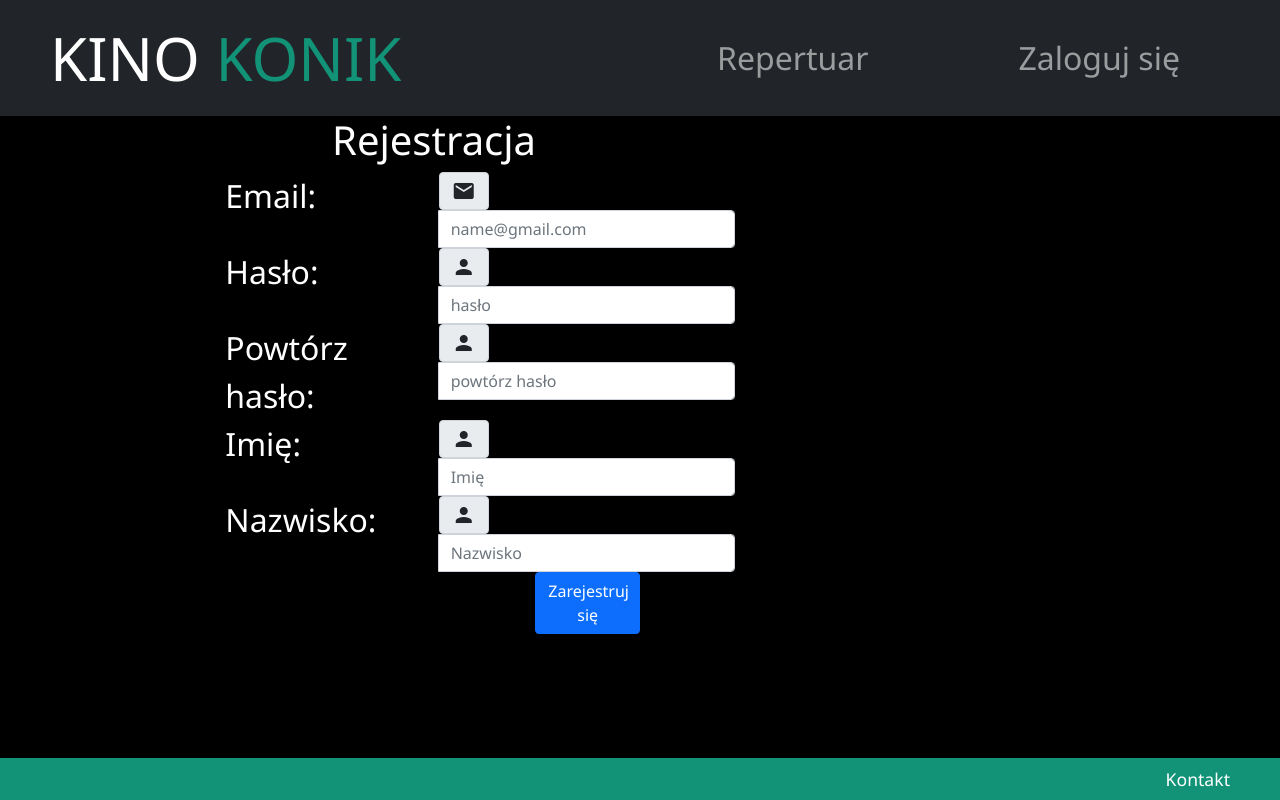
After one commit to Krystian120413/cinema_web, a PHP site: page /XE/registerPanel.php in a window 1280 px wide. The commit adds this page. Run offline with PHP 8.4, Linux system fonts and the light colour scheme.

Commit message:
register

```diff
--- /dev/null
+++ b/registerPanel.php
@@ -0,0 +1,123 @@
+<!DOCTYPE html>
+<html lang="pl">
+<head>
+    <meta charset="UTF-8">
+    <meta name="viewport" content="width=device-width, initial-scale=1.0">
+    <title>KONIK</title>
+    <link href="https://cdn.jsdelivr.net/npm/bootstrap@5.0.0-beta3/dist/css/bootstrap.min.css" rel="stylesheet" integrity="sha384-eOJMYsd53ii+scO/bJGFsiCZc+5NDVN2yr8+0RDqr0Ql0h+rP48ckxlpbzKgwra6" crossorigin="anonymous">
+    <link rel="stylesheet" type="text/css" href="style.css" />
+    <link rel="stylesheet" href="https://use.fontawesome.com/releases/v5.7.0/css/all.css" integrity="sha384-lZN37f5QGtY3VHgisS14W3ExzMWZxybE1SJSEsQp9S+oqd12jhcu+A56Ebc1zFSJ" crossorigin="anonymous">
+    <link href="https://fonts.googleapis.com/icon?family=Material+Icons" rel="stylesheet">
+</head>
+<body>
+    <header>
+        <nav class="navbar navbar-dark bg-dark navbar-expand-lg">
+            <a class="navbar-brand" href="index.php">
+                <div class="d-inline-block align-bottom baner">KINO <span class="title">KONIK</span></div>
+            </a>
+            <buttton class="navbar-toggler" type="button" data-bs-toggle="collapse" data-bs-target="#hambmenu" aria-controls="hambmenu" aria-expanded="false" aria-label="Navigation button">
+                <span class="navbar-toggler-icon"></span>
+            </buttton>
+            <div class="collapse navbar-collapse justify-content-end" id="hambmenu">
+                <div class="navbar-nav">
+                    <hr/>
+                    <a class="nav-link login" href="repertuar.php">Repertuar</a>
+                    <hr/>
+                    <a class="nav-link login" id="login">Zaloguj się</a>
+                </div>
+            </div>
+        </nav>
+    </header>
+<div class="container-fluid">
+    <div class="row">
+        <div id="loginPanel" class="col-md-12">
+            <!--Form added in javascript-->
+        </div>
+    </div>
+    <div class="row">
+        <h1 class="offset-md-3 col-md-3">Rejestracja</h1>
+    </div>
+    <form method="post">
+        <div class="form-group row">
+            <label for="email" class="offset-md-2 col-md-2">Email:</label>
+            <span class="col-md-3">
+                <div class="input-group">
+                    <div class="input-group-prepend">
+                        <span class="input-group-text">
+                            <i class="material-icons">mail</i>
+                        </span>
+                    </div>
+                    <input type="email" name="email" class="form-control registerInput" placeholder="name@gmail.com" maxlength=70 required>
+                </div>
+            </span>
+         </div>
+
+         <div class="form-group row">
+            <label for="password" class="offset-md-2 col-md-2">Hasło:</label>
+            <span class="col-md-3">
+                <div class="input-group">
+                    <div class="input-group-prepend">
+                        <span class="input-group-text">
+                            <i class="material-icons">person</i>
+                        </span>
+                    </div>
+                    <input type="password" name="password" class="form-control registerInput" placeholder="hasło" maxlength=32 required>
+                </div>
+            </span>
+         </div>
+
+         <div class="form-group row">
+            <label for="passwordTwo" class="offset-md-2 col-md-2">Powtórz hasło:</label>
+            <span class="col-md-3">
+                <div class="input-group">
+                    <div class="input-group-prepend">
+                        <span class="input-group-text">
+                            <i class="material-icons">person</i>
+                        </span>
+                    </div>
+                    <input type="password" name="passwordTwo" class="form-control registerInput" placeholder="powtórz hasło" maxlength=32 required>
+                </div>
+            </span>
+         </div>
+
+         <div class="form-group row">
+            <label for="name" class="offset-md-2 col-md-2">Imię:</label>
+            <span class="col-md-3">
+                <div class="input-group">
+                    <div class="input-group-prepend">
+                        <span class="input-group-text">
+                            <i class="material-icons">person</i>
+                        </span>
+                    </div>
+                    <input type="text" name="name" class="form-control registerInput" placeholder="Imię" maxlength=70 required>
+                </div>
+            </span>
+         </div>
+
+         <div class="form-group row">
+            <label for="surname" class="offset-md-2 col-md-2">Nazwisko:</label>
+            <span class="col-md-3">
+                <div class="input-group">
+                    <div class="input-group-prepend">
+                        <span class="input-group-text">
+                            <i class="material-icons">person</i>
+                        </span>
+                    </div>
+                    <input type="text" name="surname" class="form-control registerInput" placeholder="Nazwisko" maxlength=70 required>
+                </div>
+            </span>
+         </div>
+
+         <button class="btn btn-primary offset-md-5 col-md-1" type="submit">Zarejestruj się</button>
+    </form>
+    <div class="row">
+        <footer class="col-md-12 navbar fixed-bottom justify-content-end">
+            <a href="#">
+                Kontakt
+            </a>
+        </footer>
+    </div>
+</div>
+    <script src="script.js"></script>
+    <script src="https://cdn.jsdelivr.net/npm/bootstrap@5.0.0-beta3/dist/js/bootstrap.bundle.min.js" integrity="sha384-JEW9xMcG8R+pH31jmWH6WWP0WintQrMb4s7ZOdauHnUtxwoG2vI5DkLtS3qm9Ekf" crossorigin="anonymous"></script>
+</html>
--- a/script.js
+++ b/script.js
@@ -5,6 +5,8 @@ let emailInput = document.createElement("input");
 let passwordInput = document.createElement("input");
 let submitButton = document.createElement("button");
 let closeButton = document.createElement("button");
+let registerLink = document.createElement("a");
+let registerButton = document.createElement("button");
 
 login.onclick = () => {
     loginPanel.appendChild(form);
@@ -17,25 +19,34 @@ login.onclick = () => {
     emailInput.maxLength = 70;
     emailInput.placeholder = 'email';
     emailInput.required = true;
-    emailInput.className = 'loginInput col-md-3';
+    emailInput.className = 'loginInput offset-md-1 col-md-2';
 
     passwordInput.type = 'password';
     passwordInput.maxLength = 32;
     passwordInput.placeholder = 'hasło';
     passwordInput.required = true;
-    passwordInput.className = 'loginInput col-md-3';
+    passwordInput.className = 'loginInput col-md-2';
 
     submitButton.innerHTML = "Zaloguj się";
     submitButton.type = "submit";
-    submitButton.className = "loginButton col-md-3";
+    submitButton.className = "loginButton col-md-2";
+
+    registerLink.href = "registerPanel.php";
+    registerLink.appendChild(registerButton);
+
+    registerButton.innerHTML = "Zarejestruj się";
+    registerButton.type = "button";
+    registerButton.className = "loginButton col-md-2";
+
 
     closeButton.innerHTML = "zamknij";
     closeButton.type = "button";
-    closeButton.className = "loginButton col-md-3";
+    closeButton.className = "loginButton offset-md-1 col-md-2";
 
     form.appendChild(emailInput);
     form.appendChild(passwordInput);
     form.appendChild(submitButton);
+    form.appendChild(registerLink);
     form.appendChild(closeButton);
 
 };
--- a/style.css
+++ b/style.css
@@ -49,10 +49,16 @@ a {
 
 .loginPanel {
     border: 2px solid white;
+    border-radius: 20px;
+    font-size: 0.85em;
+    background-color: #129378;
+    height: 70px;
+    padding-top: 10px;
 }
 
 .login:hover {
     cursor: pointer;
+    background-color: #129378;
 }
 
 .loginInput {
@@ -60,7 +66,7 @@ a {
     background-color: rgb(51, 51, 51);
     color: #fff;
     border: 2px solid #fff;
-    padding-left: 10px;
+    padding-left: 20px;
 }
 
     .loginInput:focus {
@@ -74,3 +80,7 @@ a {
     border-radius: 20px;
     font-weight: bold;
 }
+
+.registerInput {
+    width: 300px!important;
+}
```
Also changed, not shown: index.php (+5 -5 lines), repertuar.php (+10 -7 lines).
